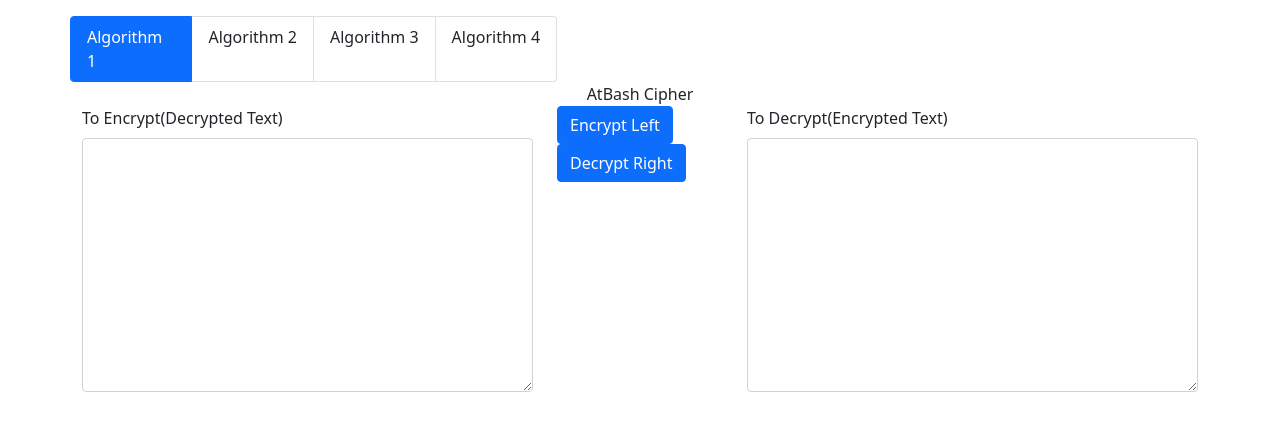
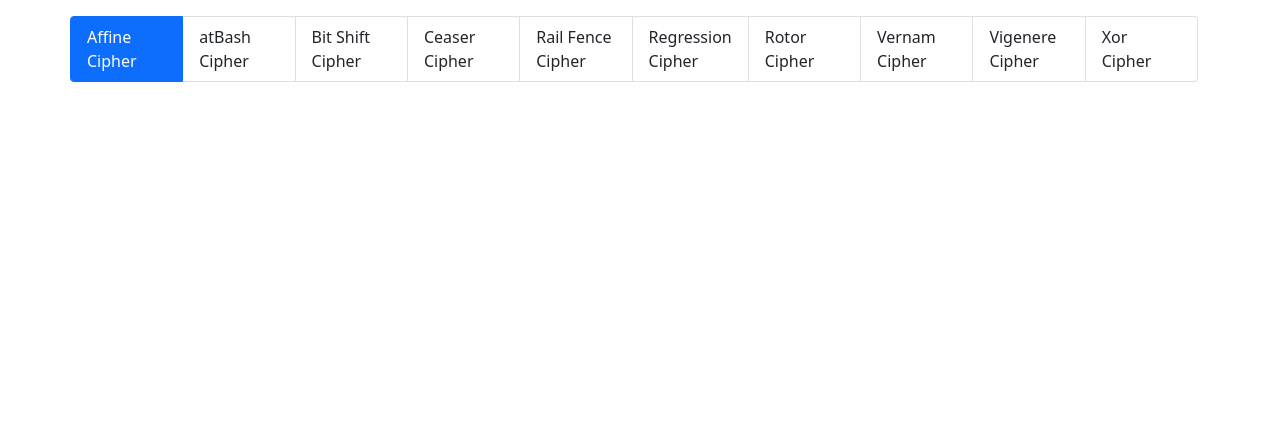
Before and after one commit to BhCh7051/encoderDecoder, a React (Create React App) app: page / in a window 1280 px wide. Shown: the top 430 px of the page. Built offline with nearby package versions, Linux system fonts and the light colour scheme.

Commit message:
bahut kaam kar liya

```diff
--- a/src/App.js
+++ b/src/App.js
@@ -1,7 +1,19 @@
 import { useState } from "react";
 import { Container } from "react-bootstrap";
+import AffineCipher from "./components/algoComponents/AffineCipher";
 import Algo1 from "./components/algoComponents/Algo1";
 import Algo2 from "./components/algoComponents/Algo2";
+import AtBASHCipher from "./components/algoComponents/AtBASHCipher";
+import BitShift from "./components/algoComponents/BitShift";
+import CeaserCipher from "./components/algoComponents/CeaserCipher";
+import RailfenceCipher from "./components/algoComponents/RailfenceCipher";
+import RegressionCipher from "./components/algoComponents/RegressionCipher";
+import RotorCipher from "./components/algoComponents/RotorCipher";
+import VernamCipher from "./components/algoComponents/VernamCipher";
+import VigenereCipher from "./components/algoComponents/VigenereCipher";
+import XORCipher from "./components/algoComponents/XORCipher";
+
+
 import Nav from "./components/Nav";
 
 function App() {
@@ -13,14 +25,30 @@ function App() {
   };
 
   const renderBody = () => {
-    switch (index) {
-      case 1:
-        return <Algo1 />;
-      case 2:
-        return <Algo2 />;
-      default:
-        return <div>Nothing Selected</div>;
-    }
+    // switch (index) {
+    //   case 1:
+    //     return <AffineCipher />;
+    //   case 2:
+    //     return <AtBASHCipher />;
+    //   case 3:
+    //     return <BitShift />
+    //   case 4:
+    //     return <XORCipher />
+    //   case 5:
+    //     return <VigenereCipher />
+    //   case 6:
+    //     return <CeaserCipher />
+    //   case 7:
+    //     return <RegressionCipher />
+    //   case 8:
+    //     return <VernamCipher />
+    //   case 9:
+    //     return <RailfenceCipher />
+    //   case 10:
+    //     return <RotorCipher />
+    //   default:
+    //     return <div>Nothing Selected</div>;
+    // }
   };
 
   return (
--- a/src/components/Nav.js
+++ b/src/components/Nav.js
@@ -10,16 +10,34 @@ const Nav = (props) => {
     <Row xs="auto" tm="auto" className="mt-3">
       <ListGroup horizontal defaultActiveKey="#link1">
         <ListGroup.Item action href="#link1" onClick={() => props.changeTab(1)}>
-          Algorithm 1
+          Affine Cipher
         </ListGroup.Item>
         <ListGroup.Item action href="#link2" onClick={() => props.changeTab(2)}>
-          Algorithm 2
+          atBash Cipher
         </ListGroup.Item>
         <ListGroup.Item action href="#link3" onClick={() => props.changeTab(3)}>
-          Algorithm 3
+          Bit Shift Cipher
         </ListGroup.Item>
         <ListGroup.Item action href="#link4" onClick={() => props.changeTab(4)}>
-          Algorithm 4
+          Ceaser Cipher
+        </ListGroup.Item>
+        <ListGroup.Item action href="#link5" onClick={() => props.changeTab(5)}>
+          Rail Fence Cipher
+        </ListGroup.Item>
+        <ListGroup.Item action href="#link6" onClick={() => props.changeTab(6)}>
+          Regression Cipher
+        </ListGroup.Item>
+        <ListGroup.Item action href="#link7" onClick={() => props.changeTab(7)}>
+          Rotor Cipher
+        </ListGroup.Item>
+        <ListGroup.Item action href="#link8" onClick={() => props.changeTab(8)}>
+          Vernam Cipher
+        </ListGroup.Item>
+        <ListGroup.Item action href="#link9" onClick={() => props.changeTab(9)}>
+          Vigenere Cipher
+        </ListGroup.Item>
+        <ListGroup.Item action href="#link10" onClick={() => props.changeTab(10)}>
+          Xor Cipher
         </ListGroup.Item>
       </ListGroup>
 
--- /dev/null
+++ b/src/components/algoComponents/AffineCipher.js
@@ -0,0 +1,8 @@
+import { Form } from "react-bootstrap";
+import React, { useState } from "react";
+
+const AffineCipher = () => {
+
+};
+
+export default AffineCipher;
--- /dev/null
+++ b/src/components/algoComponents/AtBASHCipher.js
@@ -0,0 +1,8 @@
+import { Form } from "react-bootstrap";
+import React, { useState } from "react";
+
+const AtBASHCipher = () => {
+
+};
+
+export default AtBASHCipher;
--- /dev/null
+++ b/src/components/algoComponents/BitShift.js
@@ -0,0 +1,8 @@
+import { Form } from "react-bootstrap";
+import React, { useState } from "react";
+
+const BitShift = () => {
+
+};
+
+export default BitShift;
--- /dev/null
+++ b/src/components/algoComponents/CeaserCipher.js
@@ -0,0 +1,8 @@
+import { Form } from "react-bootstrap";
+import React, { useState } from "react";
+
+const CeaserCipher = () => {
+
+};
+
+export default CeaserCipher;
--- /dev/null
+++ b/src/components/algoComponents/RailfenceCipher.js
@@ -0,0 +1,8 @@
+import { Form } from "react-bootstrap";
+import React, { useState } from "react";
+
+const RailfenceCipher = () => {
+
+};
+
+export default RailfenceCipher;
--- /dev/null
+++ b/src/components/algoComponents/RegressionCipher.js
@@ -0,0 +1,8 @@
+import { Form } from "react-bootstrap";
+import React, { useState } from "react";
+
+const RegressionCipher = () => {
+
+};
+
+export default RegressionCipher;
--- /dev/null
+++ b/src/components/algoComponents/RotorCipher.js
@@ -0,0 +1,8 @@
+import { Form } from "react-bootstrap";
+import React, { useState } from "react";
+
+const RotorCipher = () => {
+
+};
+
+export default RotorCipher;
--- /dev/null
+++ b/src/components/algoComponents/VernamCipher.js
@@ -0,0 +1,8 @@
+import { Form } from "react-bootstrap";
+import React, { useState } from "react";
+
+const VernamCipher = () => {
+
+};
+
+export default VernamCipher;
--- /dev/null
+++ b/src/components/algoComponents/VigenereCipher.js
@@ -0,0 +1,8 @@
+import { Form } from "react-bootstrap";
+import React, { useState } from "react";
+
+const VigenereCipher = () => {
+
+};
+
+export default VigenereCipher;
--- /dev/null
+++ b/src/components/algoComponents/XORCipher.js
@@ -0,0 +1,8 @@
+import { Form } from "react-bootstrap";
+import React, { useState } from "react";
+
+const XORCipher = () => {
+
+};
+
+export default XORCipher;
```
